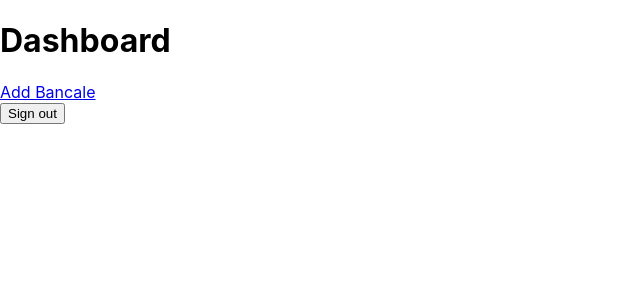
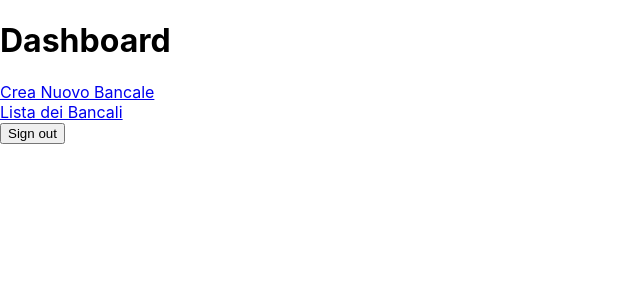
Before and after one commit to matteocarpi/OrtoStorto, a React (Create React App) app: page / in a window 1280 px wide. Shown: the top 300 px of the page, without its empty margins (0-640 px from the left). Built offline with nearby package versions, Linux system fonts and the light colour scheme; no server answers; sample sign-in values are in the browser's storage.

Commit message:
feat: bancali list page

```diff
--- a/src/App.js
+++ b/src/App.js
@@ -7,6 +7,7 @@ import Signup from './pages/SignUp';
 import NewBancale from './actions/NewBancale';
 import { AuthProvider } from './components/Auth';
 import PrivateRoute from './components/PrivateRoute';
+import Bancali from './pages/Bancali';
 
 function App() {
   return (
@@ -15,6 +16,7 @@ function App() {
         <div>
           <PrivateRoute exact path="/" component={Home} />
           <PrivateRoute exact path="/new-bancale" component={NewBancale} />
+          <PrivateRoute exact path="/bancali" component={Bancali} />
           <Route exact path="/login" component={Login} />
           <Route exact path="/signup" component={Signup} />
         </div>
--- a/src/pages/Dashboard.js
+++ b/src/pages/Dashboard.js
@@ -7,7 +7,9 @@ const Dashboard = () => {
     <Layout>
       <div>
         <h1>Dashboard</h1>
-        <Link to="/new-bancale">Add Bancale</Link>
+        <Link to="/new-bancale">Crea Nuovo Bancale</Link>
+        <br></br>
+        <Link to="/bancali">Lista dei Bancali</Link>
       </div>
     </Layout>
   );
```
